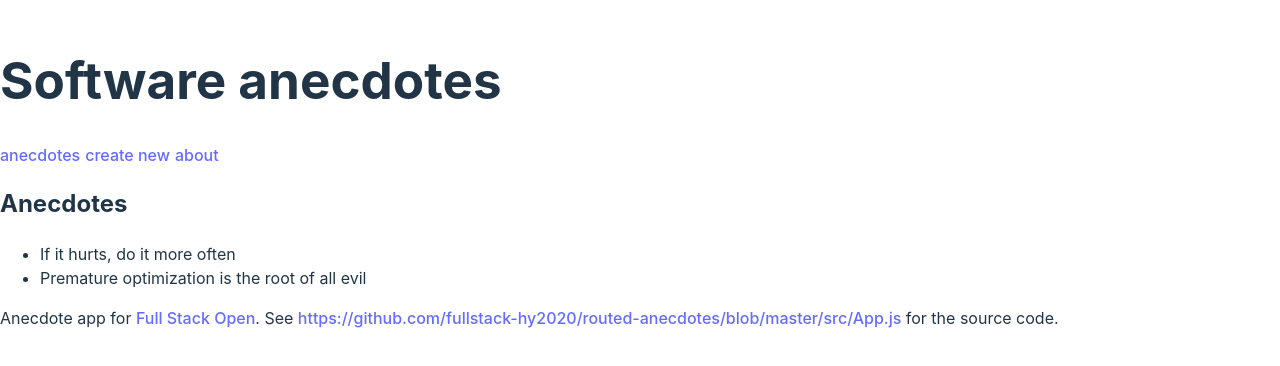
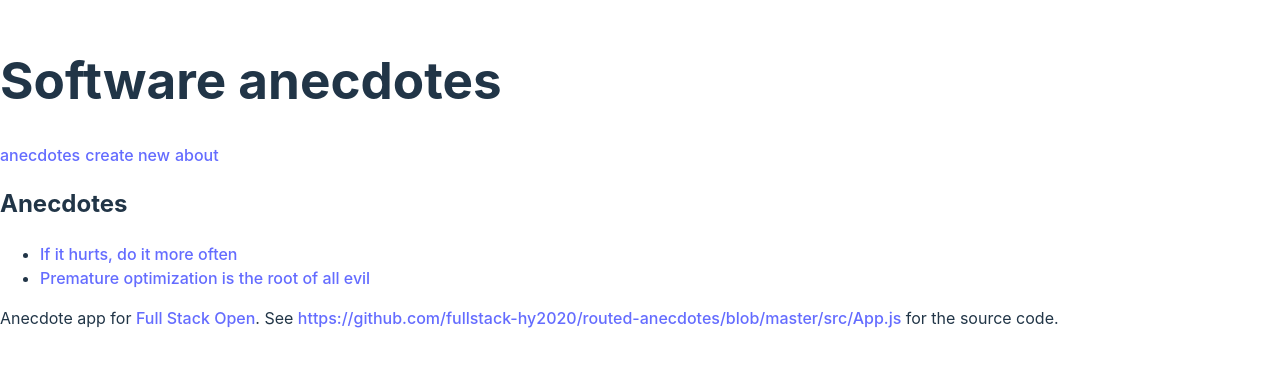
Before and after one commit to moio99/FSOReact, a React (Vite) app in the folder part1/: page / in a window 1280 px wide. Shown: the part 226-592 px from the top of the page. Built offline with nearby package versions, Linux system fonts and the light colour scheme.

Commit message:
7.2 step 2

```diff
--- a/part1/src/App.jsx
+++ b/part1/src/App.jsx
@@ -2,11 +2,11 @@
 import { useState } from 'react'
 import {
   BrowserRouter as Router,
-  Routes, Route, Link
+  Routes, Route, Link, useMatch
 } from 'react-router-dom'
 import './index.css'
 
-const Menu = ({ anecdotes }) => {
+const Menu = () => {
   const padding = {
     paddingRight: 5
   }
@@ -19,11 +19,33 @@
   )
 }
 
+const Anecdote = ({ anecdote }) => {
+  return (
+    <div>
+      <div>{anecdote.content}, by {anecdote.author}</div>
+      <div>has {anecdote.votes} votes</div>
+    </div>
+  )
+}
+
+const AnecdoteWrapper = ({ anecdotes }) => {
+  const match = useMatch('/anecdotes/:id')
+  const anecdote = match
+    ? anecdotes.find(anecdote => anecdote.id === Number(match.params.id))
+    : null
+
+  return <Anecdote anecdote={anecdote} />
+}
+
 const AnecdoteList = ({ anecdotes }) => (
   <div>
     <h2>Anecdotes</h2>
     <ul>
-      {anecdotes.map(anecdote => <li key={anecdote.id} >{anecdote.content}</li>)}
+      {anecdotes.map(anecdote =>
+        <li key={anecdote.id} >
+          <Link to={`/anecdotes/${anecdote.id}`}>{anecdote.content}</Link>
+        </li>
+      )}
     </ul>
   </div>
 )
@@ -134,6 +156,9 @@
         <h1>Software anecdotes</h1>
         <Menu />
         <Routes>
+          <Route path="/anecdotes/:id" element={
+            <AnecdoteWrapper anecdotes={anecdotes} />
+          } />
           <Route path="/" element={<AnecdoteList anecdotes={anecdotes} />} />
           <Route path="/about" element={<About />} />
           <Route path="/create" element={<CreateNew addNew={addNew} />} />
```
